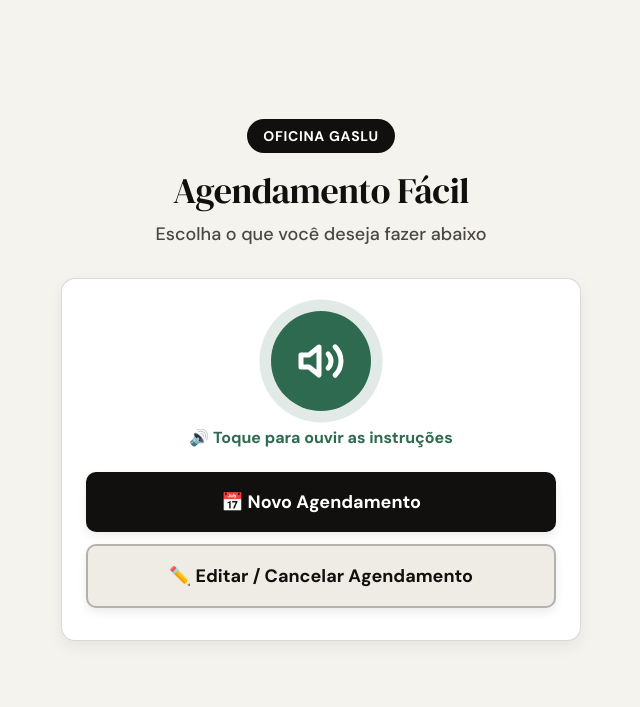
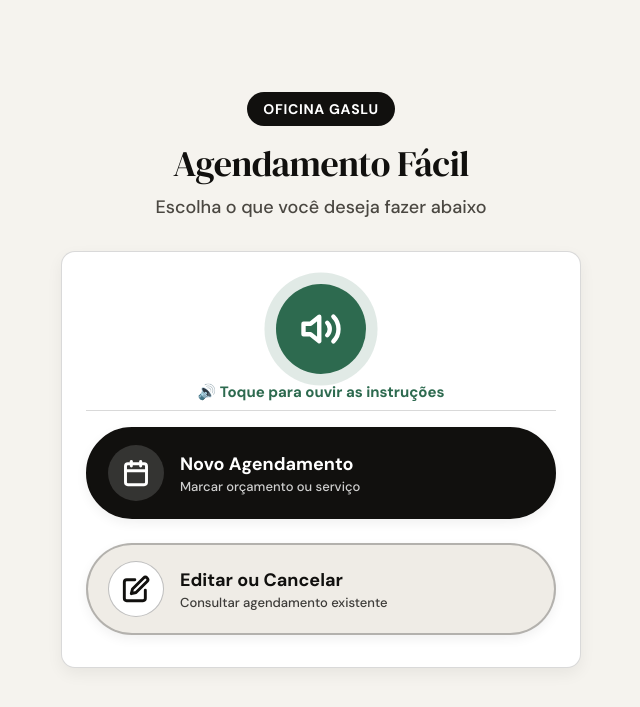
Before and after one commit to lumafrazao-dev/frameworkweb-pi1-gp7, a Django app: page / in a window 1280 px wide. Shown: the top 707 px of the page, without its empty margins (319-959 px from the left). Run offline with Django 5.2, Linux system fonts and the light colour scheme.

Commit message:
Update escolher_opcao.html

```diff
--- a/agendamento/templates/escolher_opcao.html
+++ b/agendamento/templates/escolher_opcao.html
@@ -46,10 +46,19 @@
       text-align: center;
     }
 
-    /* Botão Gigante de Áudio para Idosos */
+    /* Container para alinhar os botões redondos lado a lado ou empilhados de forma elegante */
+    .opcoes-container {
+      display: flex;
+      flex-direction: column;
+      gap: 1.5rem;
+      align-items: center;
+      margin-top: 1rem;
+    }
+
+    /* Botão Gigante de Áudio (Verde com Pulso) */
     .btn-audio-gigante {
-      width: 100px;
-      height: 100px;
+      width: 90px;
+      height: 90px;
       background: #2D6A4F;
       color: #fff;
       border: none;
@@ -58,33 +67,97 @@
       display: inline-flex;
       align-items: center;
       justify-content: center;
-      margin: 0 auto 1rem auto;
+      margin: 0 auto;
       box-shadow: 0 8px 22px rgba(45, 106, 79, 0.4);
       transition: transform 0.15s, background 0.15s;
       animation: pulseGlow 2s infinite;
     }
-    .btn-audio-gigante svg { width: 48px; height: 48px; }
+    .btn-audio-gigante svg { width: 42px; height: 42px; }
     .btn-audio-gigante:hover { background: #1B4332; transform: scale(1.06); }
 
     .legenda-audio {
-      font-size: 16px;
+      font-size: 15px;
       font-weight: 700;
       color: #2D6A4F;
-      margin-bottom: 1.5rem;
+      margin-top: 0.5rem;
+      margin-bottom: 0.5rem;
     }
 
-    /* Botões Principais Maiores e com Fontes Grandes */
-    .btn-primary, .btn-secondary {
-      width: 100%; padding: 18px 20px; border-radius: var(--radius-sm);
-      font-family: 'DM Sans', sans-serif; font-size: 18px; font-weight: 700;
-      cursor: pointer; text-align: center; text-decoration: none; display: block;
-      transition: opacity 0.15s, transform 0.1s;
-      box-shadow: 0 4px 10px rgba(0,0,0,0.08);
+    .separador {
+      width: 100%;
+      height: 1px;
+      background: var(--border);
+      margin: 0.5rem 0;
     }
-    .btn-primary { background: var(--ink); color: #fff; border: none; margin-bottom: 12px; }
-    .btn-primary:hover { opacity: 0.88; }
-    .btn-secondary { background: var(--surface2); color: var(--ink); border: 2px solid var(--border-strong); }
-    .btn-secondary:hover { background: #e2ded7; }
+
+    /* Estilo dos Botões Redondos Principais (Novo Agendamento e Editar) */
+    .btn-redondo-acao {
+      width: 100%;
+      background: var(--surface2);
+      border: 2px solid var(--border-strong);
+      border-radius: 50px; /* Deixa o botão totalmente arredondado nas pontas (pílula gigante) */
+      padding: 16px 20px;
+      display: flex;
+      align-items: center;
+      gap: 16px;
+      cursor: pointer;
+      text-decoration: none;
+      color: var(--ink);
+      transition: transform 0.15s, background 0.15s, border-color 0.15s, box-shadow 0.15s;
+      box-shadow: 0 4px 12px rgba(0,0,0,0.06);
+    }
+    .btn-redondo-acao:hover {
+      background: #E5E1D8;
+      border-color: var(--ink);
+      transform: translateY(-2px);
+      box-shadow: 0 6px 16px rgba(0,0,0,0.1);
+    }
+    .btn-redondo-acao.primario {
+      background: var(--ink);
+      color: #fff;
+      border-color: var(--ink);
+    }
+    .btn-redondo-acao.primario:hover {
+      background: #2A2620;
+    }
+
+    /* Ícone Circular Interno */
+    .icone-circulo {
+      width: 56px;
+      height: 56px;
+      border-radius: 50%;
+      background: rgba(255, 255, 255, 0.15);
+      display: flex;
+      align-items: center;
+      justify-content: center;
+      flex-shrink: 0;
+    }
+    .btn-redondo-acao:not(.primario) .icone-circulo {
+      background: var(--surface);
+      border: 1.5px solid var(--border-strong);
+      color: var(--ink);
+    }
+    .icone-circulo svg {
+      width: 28px;
+      height: 28px;
+    }
+
+    /* Texto do Botão */
+    .texto-botao {
+      text-align: left;
+      display: flex;
+      flex-direction: column;
+      gap: 2px;
+    }
+    .texto-botao .titulo-acao {
+      font-size: 18px;
+      font-weight: 700;
+    }
+    .texto-botao .sub-acao {
+      font-size: 13px;
+      font-weight: 500;
+      opacity: 0.8;
+    }
 
     /* Pop-up Modal Amigável */
     .modal-backdrop {
@@ -95,7 +168,7 @@
     .modal-card {
       background: var(--surface); width: 100%; max-width: 440px;
       border-radius: var(--radius); padding: 2.5rem 1.8rem; border: 2px solid var(--border-strong);
-      box-shadow: c 0 20px 40px rgba(0,0,0,0.2); text-align: center;
+      box-shadow: 0 20px 40px rgba(0,0,0,0.2); text-align: center;
     }
     .modal-card h3 {
       font-family: 'DM Serif Display', serif; font-size: 28px; font-weight: 400;
@@ -129,6 +202,7 @@
   </header>
 
   <div class="card">
+    <!-- Botão Gigante de Áudio -->
     <button type="button" class="btn-audio-gigante" id="btnOuvirOrientacao" title="Ouvir orientações">
       <svg viewBox="0 0 24 24" fill="none" stroke="currentColor" stroke-width="2.5" stroke-linecap="round" stroke-linejoin="round">
         <polygon points="11 5 6 9 2 9 2 15 6 15 11 19 11 5"></polygon>
@@ -138,8 +212,39 @@
     </button>
     <div class="legenda-audio">🔊 Toque para ouvir as instruções</div>
 
-    <a href="{% url 'home' %}" class="btn-primary">📅 Novo Agendamento</a>
-    <a href="{% url 'buscar_cadastro' %}" class="btn-secondary">✏️ Editar / Cancelar Agendamento</a>
+    <div class="separador"></div>
+
+    <div class="opcoes-container">
+      <!-- Botão Redondo: Novo Agendamento (Com Ícone de Calendário) -->
+      <a href="{% url 'home' %}" class="btn-redondo-acao primario">
+        <div class="icone-circulo">
+          <svg viewBox="0 0 24 24" fill="none" stroke="currentColor" stroke-width="2.5" stroke-linecap="round" stroke-linejoin="round">
+            <rect x="3" y="4" width="18" height="18" rx="2" ry="2"></rect>
+            <line x1="16" y1="2" x2="16" y2="6"></line>
+            <line x1="8" y1="2" x2="8" y2="6"></line>
+            <line x1="3" y1="10" x2="21" y2="10"></line>
+          </svg>
+        </div>
+        <div class="texto-botao">
+          <span class="titulo-acao">Novo Agendamento</span>
+          <span class="sub-acao">Marcar orçamento ou serviço</span>
+        </div>
+      </a>
+
+      <!-- Botão Redondo: Editar / Cancelar (Com Ícone de Lápis) -->
+      <a href="{% url 'buscar_cadastro' %}" class="btn-redondo-acao">
+        <div class="icone-circulo">
+          <svg viewBox="0 0 24 24" fill="none" stroke="currentColor" stroke-width="2.5" stroke-linecap="round" stroke-linejoin="round">
+            <path d="M11 4H4a2 2 0 0 0-2 2v14a2 2 0 0 0 2 2h14a2 2 0 0 0 2-2v-7"></path>
+            <path d="M18.5 2.5a2.121 2.121 0 0 1 3 3L12 15l-4 1 1-4 9.5-9.5z"></path>
+          </svg>
+        </div>
+        <div class="texto-botao">
+          <span class="titulo-acao">Editar ou Cancelar</span>
+          <span class="sub-acao">Consultar agendamento existente</span>
+        </div>
+      </a>
+    </div>
   </div>
 </div>
 
```
